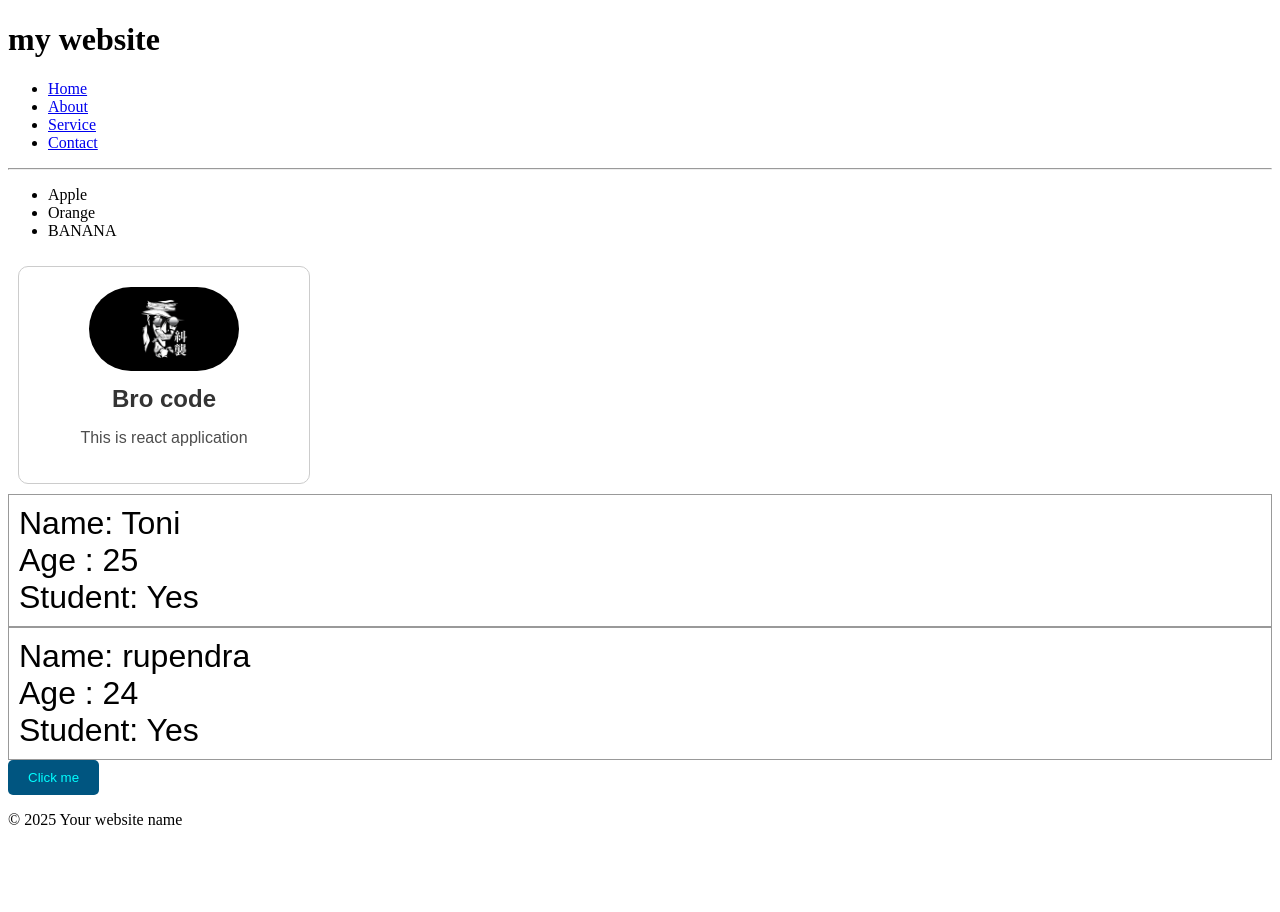
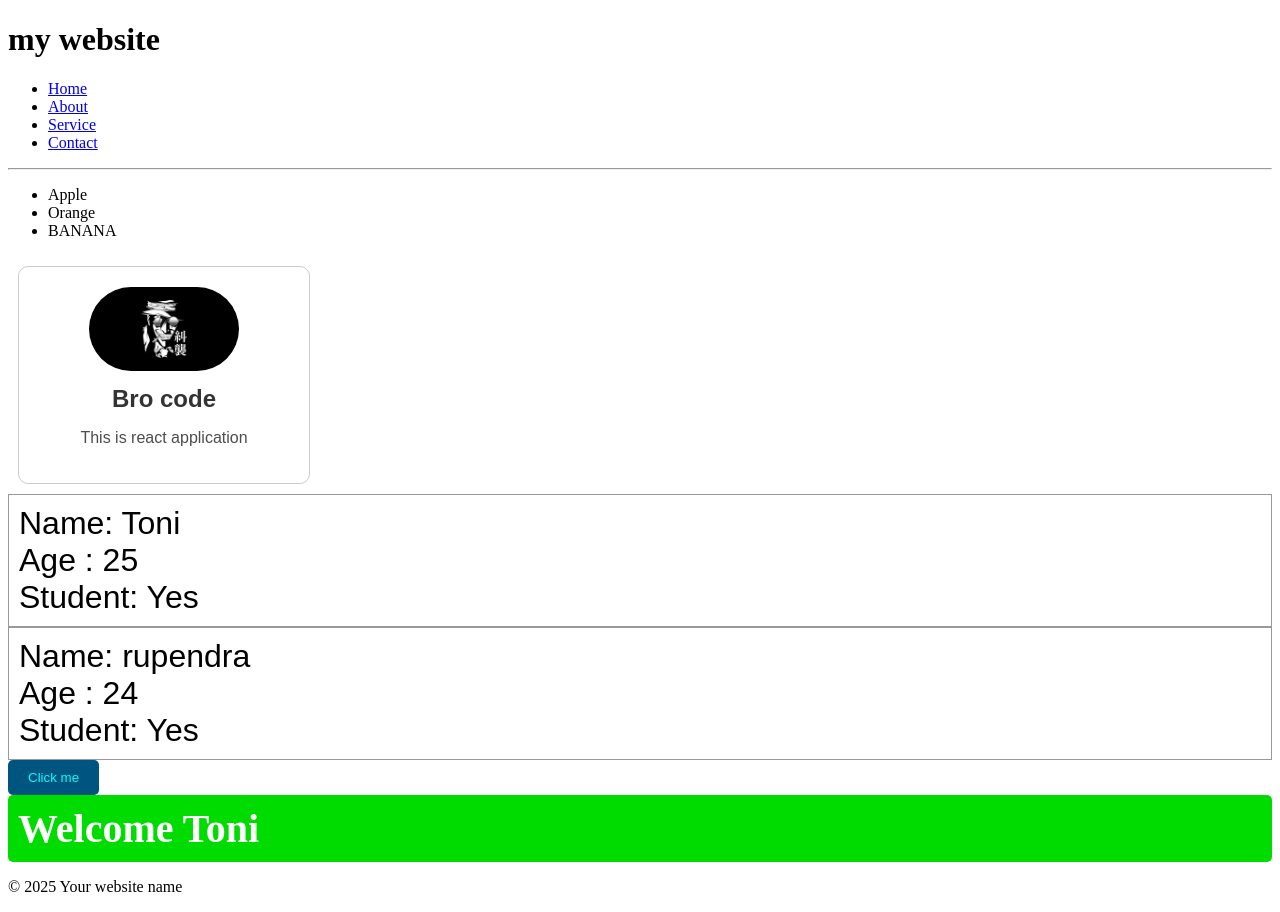
Before and after one commit to Vamsi-009/React-Application, a React (Vite) app: page / in a window 1280 px wide. Before the commit the page ends 845 px from the top, so only its background shows below. Built offline with nearby package versions, Linux system fonts and the light colour scheme.

Commit message:
conditional-redering

```diff
--- a/package.json
+++ b/package.json
@@ -10,6 +10,7 @@
     "preview": "vite preview"
   },
   "dependencies": {
+    "prop-types": "^15.8.1",
     "react": "^19.1.1",
     "react-dom": "^19.1.1"
   },
--- a/src/App.jsx
+++ b/src/App.jsx
@@ -4,6 +4,8 @@ import Food from "./Food"
 import Button from "./Button"
 import Card from "./Card"
 import Student from "./Student"
+import UserGreeting from "./UserGreeting"
+
 function App() {
   return(
     <>
@@ -13,7 +15,9 @@ function App() {
     <Student name = "Toni" age ="25" isStudent = {true} />
     <Student name = "rupendra" age ="24" isStudent = {true} />
     <Button />
+    <UserGreeting isLoggedIn={true} username="Toni" />
     <Footer />
+
 
     </>
   )
--- /dev/null
+++ b/src/UserGreeting.jsx
@@ -0,0 +1,34 @@
+import { jsx } from 'react/jsx-runtime';
+import { jsxDEV } from 'react/jsx-dev-runtime';
+import propTypes from 'prop-types';
+
+function UserGreeting(props){
+    // if(props.isLoggedIn){
+    //     return <h2>Welcome to {props.username}</h2>
+    // }
+    // else{
+    //     return <h2>please login to continue</h2>
+    // }
+
+
+    // return(props.isLoggedIn ? <h2 className="wel-msg">Welcome {props.username} </h2> :
+    //                           <h2 className="log-msg">please login to countinue</h2> );
+
+
+
+
+    const welcomeMsg = <h2 className="wel-msg">Welcome {props.username} </h2>
+    const logMsg = <h2 className="log-msg">please login to countinue</h2>
+
+    return(props.isLoggedIn ? welcomeMsg : logMsg);
+}
+
+UserGreeting.propTypes = {
+    isLoggedIn : propTypes.bool,
+    username :propTypes.string,
+}
+
+UserGreeting.defaultprops ={
+
+}
+export default UserGreeting
--- a/src/index.css
+++ b/src/index.css
@@ -31,5 +31,20 @@
 }
 .student p{
   margin: 0;
-
 }
+.wel-msg{
+  font-size: 2.5em;
+  background-color: hsl(120, 100%, 43%);
+  color: white;
+  padding: 10px;
+  border-radius: 5px;
+  margin: 0;
+}
+.log-msg{
+    font-size: 2.5em;
+  background-color: hsl(0, 73%, 45%);
+  color: white;
+  padding: 10px;
+  border-radius: 5px;
+  margin: 0;
+}
```
Also changed, not shown: 1 other file (tests, documents, lock files or other folders).
